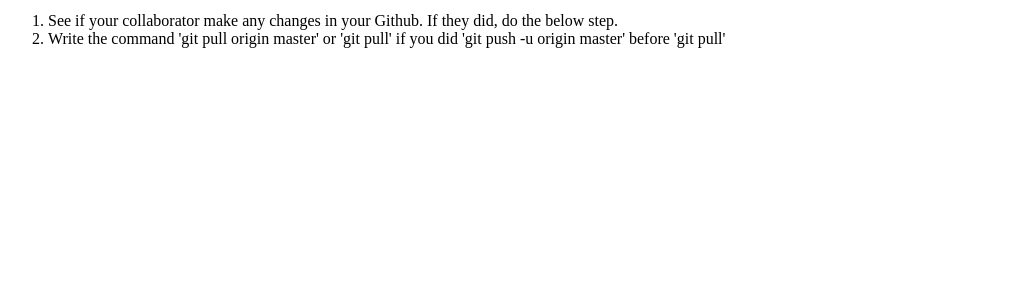
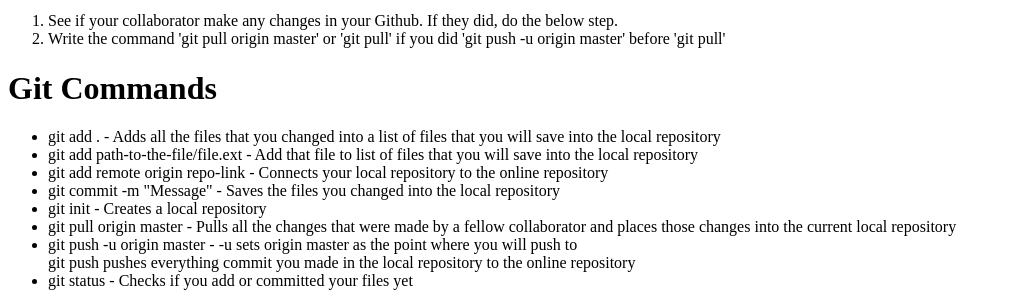
Before and after one commit to kyolf/showCousinHowToGit, a plain HTML site: page index.html in a window 1280 px wide. Shown: the part 632-938 px from the top of the page, without its empty margins (0-1009 px from the left). Before the commit the page ends 800 px from the top, so only its background shows below. Drawn offline with Linux system fonts and the light colour scheme.

Commit message:
wrote the key commands

```diff
--- a/index.html
+++ b/index.html
@@ -42,5 +42,29 @@
       <li>Write the command 'git pull origin master' or
           'git pull' if you did 'git push -u origin master' before 'git pull' </li>
     </ol>
+    <h1>Git Commands</h1>
+    <ul>
+      <li>git add .  -
+          Adds all the files that you changed into a list of files
+          that you will save into the local repository</li>
+      <li>git add path-to-the-file/file.ext  -
+          Add that file to list of files
+          that you will save into the local repository</li>
+      <li>git add remote origin repo-link  -
+          Connects your local repository to the online repository</li>
+      <li>git commit -m "Message"  -
+          Saves the files you changed into the local repository</li>
+      <li>git init  -
+          Creates a local repository</li>
+      <li>git pull origin master  -
+          Pulls all the changes that were made by a fellow collaborator
+          and places those changes into the current local repository</li>
+      <li>git push -u origin master  -
+          -u sets origin master as the point where you will push to
+          <br>git push pushes everything commit you made in the local repository
+          to the online repository</li>
+      <li>git status  -
+          Checks if you add or committed your files yet</li>
+    </ul>
   </body>
 </html>
```
